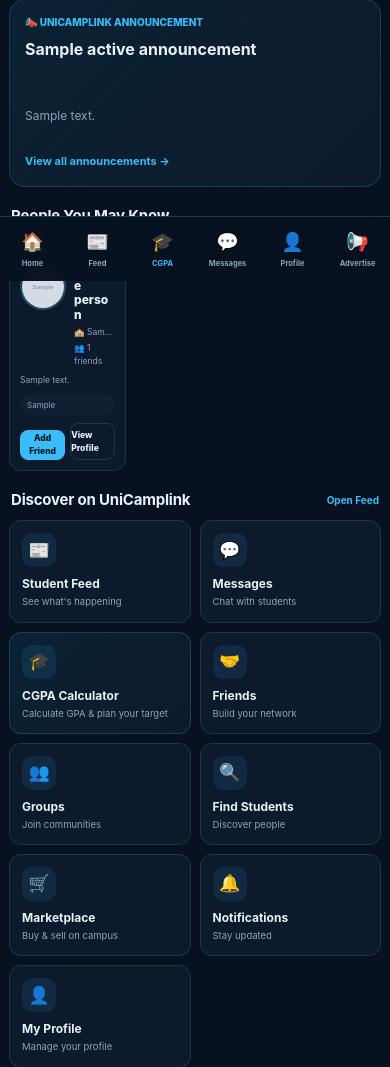
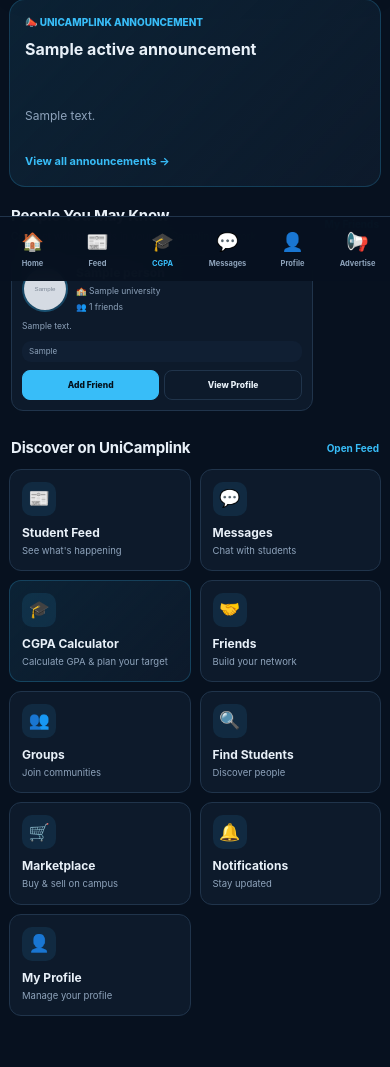
Before and after one commit to sYmDy2580/UniCamplink, a Flask app: template templates/dashboard.html in a window 390 px wide. Shown: the part 563-1630 px from the top of the page. Run offline with Flask 3, Linux system fonts and the light colour scheme; the template is opened without the code that fills it: most values are stand-ins (such as "Sample title", 1, 10 or a date in 2020); grey boxes marked "Sample" are stand-in pictures; data that the repository does not hold is empty; some libraries are stand-ins or nearby versions.

Commit message:
Make mobile People You May Know swipeable

```diff
--- a/templates/dashboard.html
+++ b/templates/dashboard.html
@@ -1695,7 +1695,26 @@
                 min-height: 62px;
             }
 
+            .rz-people-grid {
+                display: flex;
+                gap: 10px;
+                overflow-x: auto;
+                overflow-y: hidden;
+                scroll-snap-type: x mandatory;
+                -webkit-overflow-scrolling: touch;
+                padding: 2px 2px 8px;
+                scrollbar-width: none;
+            }
+
+            .rz-people-grid::-webkit-scrollbar {
+                display: none;
+            }
+
             .rz-people-card {
+                flex: 0 0 82%;
+                max-width: 82%;
+                box-sizing: border-box;
+                scroll-snap-align: start;
                 gap: 8px;
                 padding: 10px;
                 border-radius: 12px;
```
